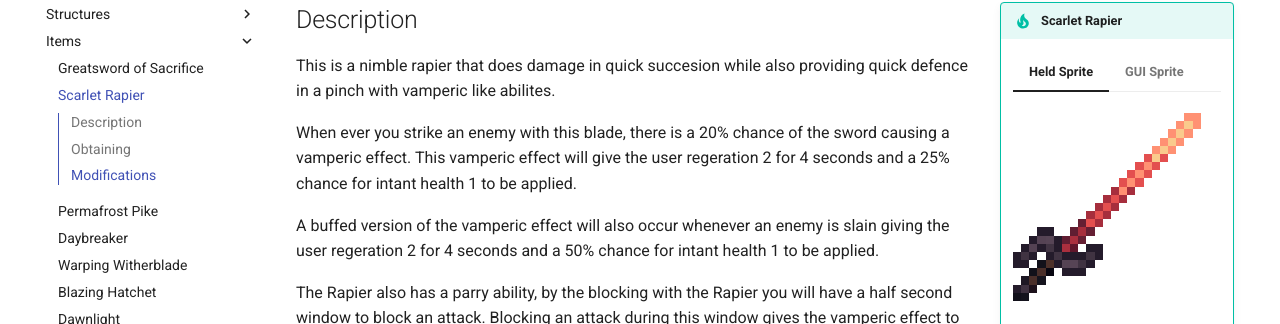
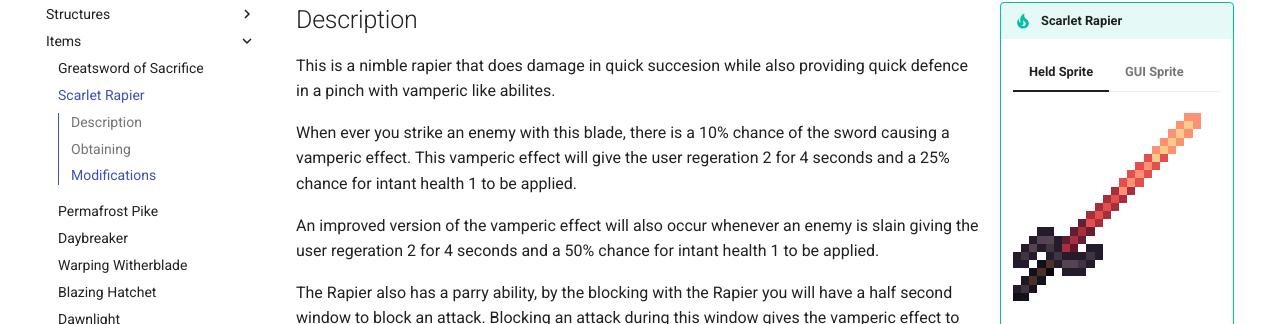
Before and after one commit to Stardust-Labs-MC/incendium-wiki, an MkDocs documentation site: the page built from docs/items/scarlet-rapier.md, in a window 1280 px wide and 1115 px high. Shown: the part 178-502 px from the top of the window. Built offline with MkDocs 1.6.1 and Material for MkDocs 9.7.7, drawn with Linux system fonts in a browser that asks for light colours; comment, search, counter and statistics services are not loaded.

Commit message:
Update scarlet-rapier.md

```diff
--- a/docs/items/scarlet-rapier.md
+++ b/docs/items/scarlet-rapier.md
@@ -24,9 +24,9 @@
 
 This is a nimble rapier that does damage in quick succesion while also providing quick defence in a pinch with vamperic like abilites.
 
-When ever you strike an enemy with this blade, there is a 20% chance of the sword causing a vamperic effect. This vamperic effect will give the user regeration 2 for 4 seconds and a 25% chance for intant health 1 to be applied.
+When ever you strike an enemy with this blade, there is a 10% chance of the sword causing a vamperic effect. This vamperic effect will give the user regeration 2 for 4 seconds and a 25% chance for intant health 1 to be applied.
 
-A buffed version of the vamperic effect will also occur whenever an enemy is slain giving the user regeration 2 for 4 seconds and a 50% chance for intant health 1 to be applied.
+An improved version of the vamperic effect will also occur whenever an enemy is slain giving the user regeration 2 for 4 seconds and a 50% chance for intant health 1 to be applied.
 
 The Rapier also has a parry ability, by the blocking with the Rapier you will have a half second window to block an attack. Blocking an attack during this window gives the vamperic effect to the user and the parry goes on cooldown for  for 3 seconds. If the user holds the parry past the window of use then the parry will fail and you won't be able to try again for 3 seconds.
 
```
